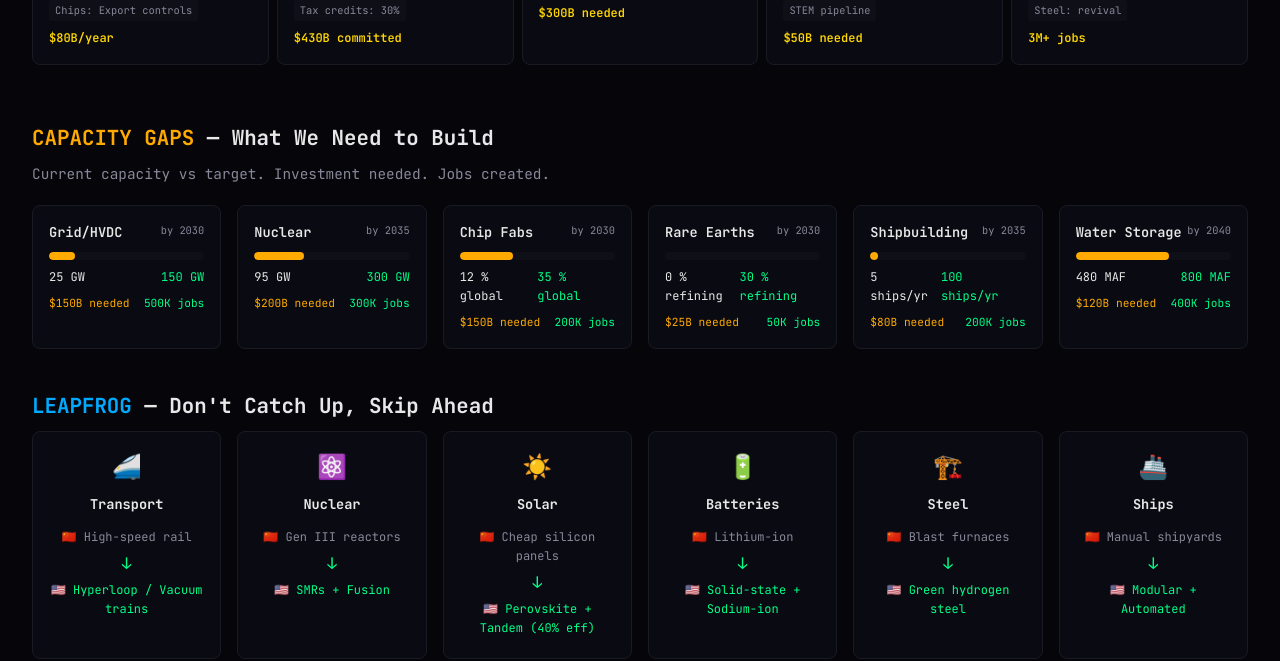
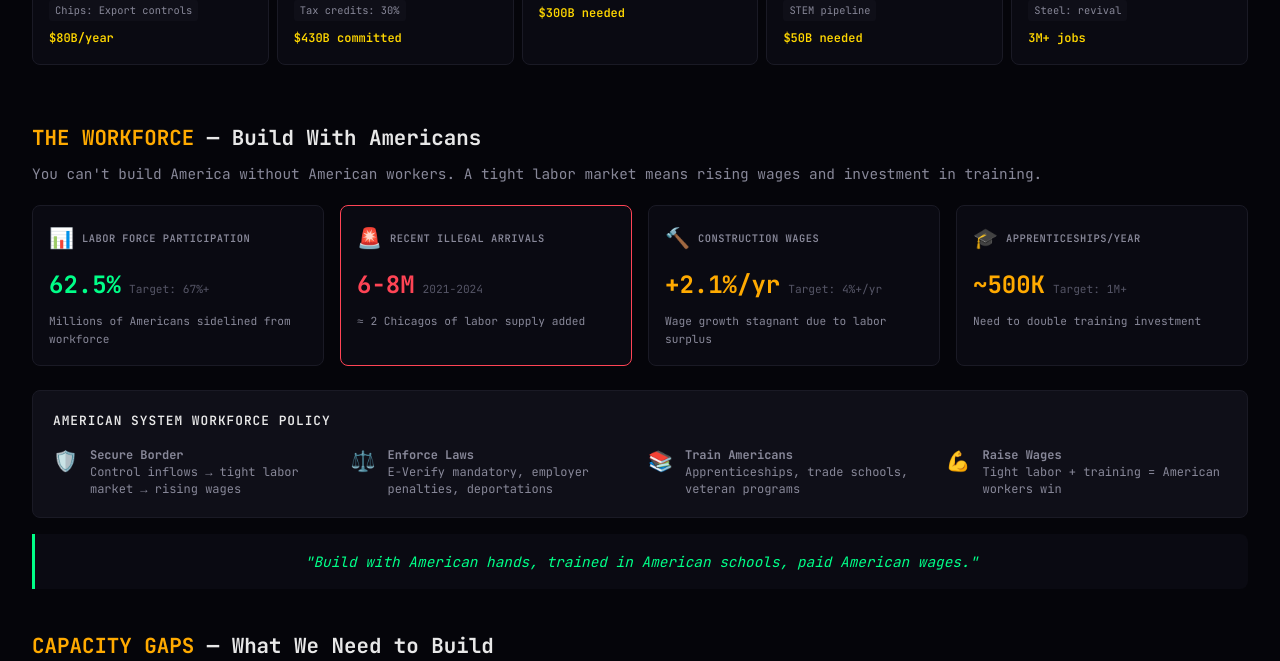
Before and after one commit to toreyjames/Build-Clock, a Next.js app: page / in a window 1280 px wide. Shown: the part 2920-3581 px from the top of the page. Built offline with nearby package versions, Linux system fonts and the light colour scheme; no server answers.

Commit message:
Add THE WORKFORCE section - Build With Americans, immigration impact, training targets

```diff
--- a/app/page.tsx
+++ b/app/page.tsx
@@ -902,6 +902,106 @@ export default function Home() {
         </section>
 
         {/* ================================================================ */}
+        {/* THE WORKFORCE - Build With Americans */}
+        {/* ================================================================ */}
+        <section style={styles.section}>
+          <h2 style={styles.sectionTitle}>
+            <span style={{ color: COLORS.warning }}>THE WORKFORCE</span> — Build With Americans
+          </h2>
+          <p style={styles.sectionSubtitle}>
+            You can't build America without American workers. A tight labor market means rising wages and investment in training.
+          </p>
+
+          <div style={styles.workforceGrid}>
+            <div style={styles.workforceCard}>
+              <div style={styles.wfHeader}>
+                <span style={styles.wfIcon}>📊</span>
+                <span style={styles.wfLabel}>LABOR FORCE PARTICIPATION</span>
+              </div>
+              <div style={styles.wfMetric}>
+                <span style={styles.wfValue}>62.5%</span>
+                <span style={styles.wfTarget}>Target: 67%+</span>
+              </div>
+              <div style={styles.wfNote}>Millions of Americans sidelined from workforce</div>
+            </div>
+
+            <div style={{ ...styles.workforceCard, borderColor: COLORS.other }}>
+              <div style={styles.wfHeader}>
+                <span style={styles.wfIcon}>🚨</span>
+                <span style={styles.wfLabel}>RECENT ILLEGAL ARRIVALS</span>
+              </div>
+              <div style={styles.wfMetric}>
+                <span style={{ ...styles.wfValue, color: COLORS.other }}>6-8M</span>
+                <span style={styles.wfTarget}>2021-2024</span>
+              </div>
+              <div style={styles.wfNote}>≈ 2 Chicagos of labor supply added</div>
+            </div>
+
+            <div style={styles.workforceCard}>
+              <div style={styles.wfHeader}>
+                <span style={styles.wfIcon}>🔨</span>
+                <span style={styles.wfLabel}>CONSTRUCTION WAGES</span>
+              </div>
+              <div style={styles.wfMetric}>
+                <span style={{ ...styles.wfValue, color: COLORS.warning }}>+2.1%/yr</span>
+                <span style={styles.wfTarget}>Target: 4%+/yr</span>
+              </div>
+              <div style={styles.wfNote}>Wage growth stagnant due to labor surplus</div>
+            </div>
+
+            <div style={styles.workforceCard}>
+              <div style={styles.wfHeader}>
+                <span style={styles.wfIcon}>🎓</span>
+                <span style={styles.wfLabel}>APPRENTICESHIPS/YEAR</span>
+              </div>
+              <div style={styles.wfMetric}>
+                <span style={{ ...styles.wfValue, color: COLORS.warning }}>~500K</span>
+                <span style={styles.wfTarget}>Target: 1M+</span>
+              </div>
+              <div style={styles.wfNote}>Need to double training investment</div>
+            </div>
+          </div>
+
+          <div style={styles.workforcePolicy}>
+            <div style={styles.wfPolicyTitle}>American System Workforce Policy</div>
+            <div style={styles.wfPolicyGrid}>
+              <div style={styles.wfPolicyItem}>
+                <span style={styles.wfPolicyIcon}>🛡️</span>
+                <div>
+                  <strong>Secure Border</strong>
+                  <p>Control inflows → tight labor market → rising wages</p>
+                </div>
+              </div>
+              <div style={styles.wfPolicyItem}>
+                <span style={styles.wfPolicyIcon}>⚖️</span>
+                <div>
+                  <strong>Enforce Laws</strong>
+                  <p>E-Verify mandatory, employer penalties, deportations</p>
+                </div>
+              </div>
+              <div style={styles.wfPolicyItem}>
+                <span style={styles.wfPolicyIcon}>📚</span>
+                <div>
+                  <strong>Train Americans</strong>
+                  <p>Apprenticeships, trade schools, veteran programs</p>
+                </div>
+              </div>
+              <div style={styles.wfPolicyItem}>
+                <span style={styles.wfPolicyIcon}>💪</span>
+                <div>
+                  <strong>Raise Wages</strong>
+                  <p>Tight labor + training = American workers win</p>
+                </div>
+              </div>
+            </div>
+          </div>
+
+          <div style={styles.workforceQuote}>
+            "Build with American hands, trained in American schools, paid American wages."
+          </div>
+        </section>
+
+        {/* ================================================================ */}
         {/* CAPACITY GAPS - What We Need to Build */}
         {/* ================================================================ */}
         <section style={styles.section}>
@@ -1855,6 +1955,96 @@ const styles: { [key: string]: React.CSSProperties } = {
     color: COLORS.hamiltonian,
   },
 
+  // Workforce Section
+  workforceGrid: {
+    display: 'grid',
+    gridTemplateColumns: 'repeat(4, 1fr)',
+    gap: '1rem',
+    marginBottom: '1.5rem',
+  },
+  workforceCard: {
+    backgroundColor: COLORS.bgCard,
+    border: `1px solid ${COLORS.border}`,
+    borderRadius: '8px',
+    padding: '1rem',
+  },
+  wfHeader: {
+    display: 'flex',
+    alignItems: 'center',
+    gap: '0.5rem',
+    marginBottom: '0.75rem',
+  },
+  wfIcon: {
+    fontSize: '1.25rem',
+  },
+  wfLabel: {
+    fontSize: '0.65rem',
+    fontWeight: 600,
+    color: COLORS.textMuted,
+    textTransform: 'uppercase' as const,
+    letterSpacing: '0.5px',
+  },
+  wfMetric: {
+    display: 'flex',
+    alignItems: 'baseline',
+    gap: '0.5rem',
+    marginBottom: '0.5rem',
+  },
+  wfValue: {
+    fontSize: '1.5rem',
+    fontWeight: 700,
+    color: COLORS.hamiltonian,
+  },
+  wfTarget: {
+    fontSize: '0.7rem',
+    color: COLORS.textDim,
+  },
+  wfNote: {
+    fontSize: '0.7rem',
+    color: COLORS.textMuted,
+  },
+  workforcePolicy: {
+    backgroundColor: COLORS.bgCardAlt,
+    border: `1px solid ${COLORS.border}`,
+    borderRadius: '8px',
+    padding: '1.25rem',
+    marginBottom: '1rem',
+  },
+  wfPolicyTitle: {
+    fontSize: '0.8rem',
+    fontWeight: 600,
+    color: COLORS.text,
+    marginBottom: '1rem',
+    textTransform: 'uppercase' as const,
+    letterSpacing: '1px',
+  },
+  wfPolicyGrid: {
+    display: 'grid',
+    gridTemplateColumns: 'repeat(4, 1fr)',
+    gap: '1rem',
+  },
+  wfPolicyItem: {
+    display: 'flex',
+    gap: '0.75rem',
+    fontSize: '0.75rem',
+    color: COLORS.textMuted,
+    lineHeight: 1.4,
+  },
+  wfPolicyIcon: {
+    fontSize: '1.25rem',
+    flexShrink: 0,
+  },
+  workforceQuote: {
+    textAlign: 'center' as const,
+    fontSize: '0.9rem',
+    fontStyle: 'italic',
+    color: COLORS.hamiltonian,
+    padding: '1rem',
+    borderLeft: `3px solid ${COLORS.hamiltonian}`,
+    backgroundColor: COLORS.bgCard,
+    borderRadius: '0 8px 8px 0',
+  },
+
   // Leapfrog
   leapfrogGrid: {
     display: 'grid',
```
